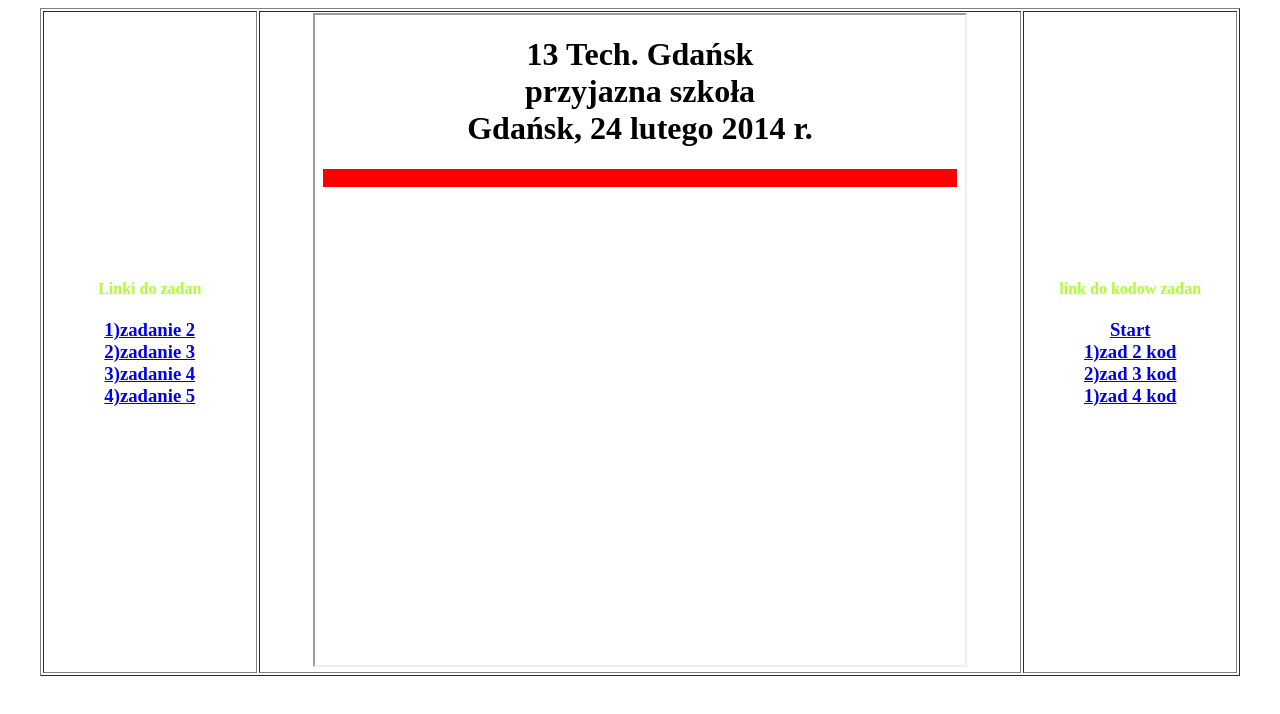
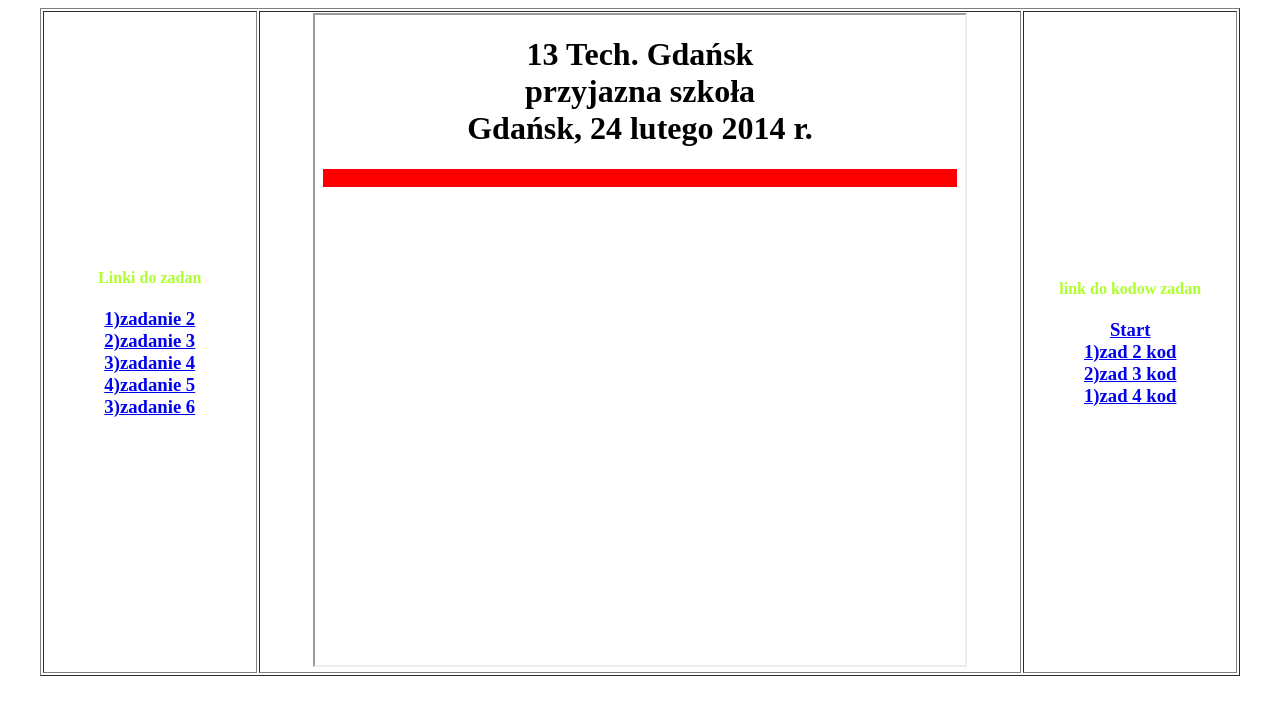
Before and after one commit to Zawrus/yaremenko, a plain HTML site: page css1_yaremenko.html in a window 1280 px wide. Drawn offline with Linux system fonts and the light colour scheme.

Commit message:
Update css1_yaremenko.html

```diff
--- a/css1_yaremenko.html
+++ b/css1_yaremenko.html
@@ -32,6 +32,9 @@ color:greenyellow;
      <a href="css4_yaremenko.html" target="strony">3)zadanie 4</a>
      <br>
      <a href="css5_yaremenko.html" >4)zadanie 5</a>
+        <br>
+     <a href="css4_yaremenko.html" target="strony">3)zadanie 6</a>
+     <br>
      </td>
     </h3>
      <td align=center ><iframe width=650 height=650 name="strony" src="css1_start_yaremenko.html" border="0"></iframe>
```
